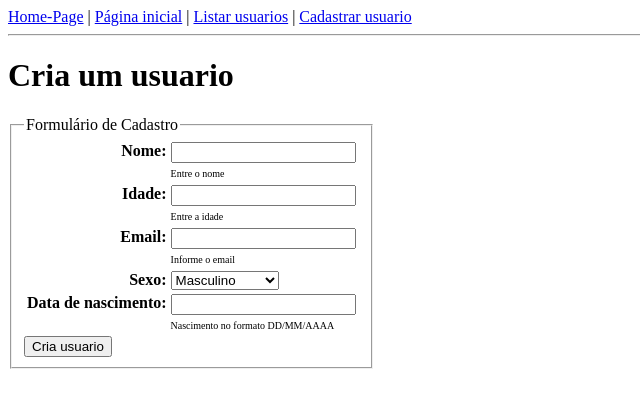
After one commit to LucasC-B/ProgWEB-Site, a Django app: page /usuarios/cria/ in a window 1280 px wide. The commit adds this page. Shown: the top 408 px of the page, without its empty margins (0-640 px from the left). Run offline with Django 4.2, Linux system fonts and the light colour scheme.

Commit message:
Funcionaliades de Lista e Inserir usuarios foram adicionados.

```diff
--- a/MeuSite/MeuSite/urls.py
+++ b/MeuSite/MeuSite/urls.py
@@ -16,12 +16,10 @@ Including another URLconf
 """
 from django.contrib import admin
 from django.urls import path
-from MeuApp import views
 from django.urls.conf import include
+from usuarios import views
 
 urlpatterns = [
     path('admin/', admin.site.urls),
-    path('', views.home, name='home'),
-    path('about/', views.about, name='about'),
     path('usuarios/', include('usuarios.urls')),
 ]
--- /dev/null
+++ b/MeuSite/usuarios/forms.py
@@ -0,0 +1,25 @@
+from django import forms
+from usuarios.models import Usuario
+
+sexChoices = [
+        ('1','Masculino'),
+        ('2','Feminino'),
+        ('3','Indeterminado'),
+    ]
+
+class UsuarioModel2Form(forms.ModelForm):
+
+    dtNasc = forms.DateField(
+        input_formats=['%d/%m/%Y'],
+        label='Data de nascimento',
+        help_text='Nascimento no formato DD/MM/AAAA',
+    )
+
+    sex = forms.ChoiceField(
+        choices=sexChoices,
+        label='Sexo',
+    )
+
+    class Meta:
+        model = Usuario
+        fields = '__all__'
--- a/MeuSite/usuarios/models.py
+++ b/MeuSite/usuarios/models.py
@@ -12,7 +12,7 @@ class Usuario(models.Model):
     email = models.EmailField(help_text='Informe o email',
                               max_length=254)
 
-    gender = models.CharField(help='Informe o seu gênero',
+    sex = models.CharField(help_text='Informe o seu sexo',
                               max_length=15)
 
 
--- /dev/null
+++ b/MeuSite/usuarios/static/usuarios/css/estilo.css
@@ -0,0 +1,24 @@
+@charset "UTF-8";
+/*
+Para incluir essa folha de estilo, utilize:
+<link rel="stylesheet"
+href="{% static 'contatos/css/estilo.css' %}">
+Não se esqueça de incluir a tag {% load static %}
+*/
+
+/* Ajuda de formulário */
+.helptext {
+    font-size: 10px;
+}
+
+/* Lista de erros no formulário */
+.errorlist {
+    color: #FF0000;
+    list-style-type: none;
+}
+
+/* somente th dentro de uma tag da classe formulário */
+.formulario th {
+    text-align: right;
+    vertical-align: text-top;
+}
--- /dev/null
+++ b/MeuSite/usuarios/templates/usuarios/criaUsuario.html
@@ -0,0 +1,22 @@
+{% load static %}
+<!DOCTYPE html>
+<html>
+    <head>
+        <title>Cria Usuario</title>
+        <link rel="stylesheet" href="{% static 'usuarios/css/estilo.css' %}">
+    </head>
+    <body>
+        {% include 'usuarios/links.html' %}
+        <h1>Cria um usuario</h1>
+        <form action="" method="POST">
+            <fieldset style="width: max-content;">
+                <legend>Formulário de Cadastro</legend>
+                {% csrf_token %}
+                <table class="formulario">
+                    {{ formulario.as_table }}
+                </table>
+                <button type="submit">Cria usuario</button>
+            </fieldset>
+        </form>
+    </body>
+</html>
--- /dev/null
+++ b/MeuSite/usuarios/templates/usuarios/links.html
@@ -0,0 +1,10 @@
+<!--
+Para incluir esse fragmento de página HTML
+em uma página HTML use:
+{ % include 'usuarios/links.html' % }
+-->
+<a href="/">Home-Page</a> |
+<a href="{% url 'usuarios:home-usuarios' %}">Página inicial</a> |
+<a href="{% url 'usuarios:lista-usuarios' %}">Listar usuarios</a> |
+<a href="{% url 'usuarios:cria-usuarios' %}">Cadastrar usuario</a>
+<hr>
--- a/MeuSite/usuarios/urls.py
+++ b/MeuSite/usuarios/urls.py
@@ -1,3 +1,13 @@
+from django.urls.conf import path
+from usuarios import views
+
+app_name = "usuarios"
+
 urlpatterns = [
-
+    path('cria/', views.UsuarioCreateView.as_view(),
+        name='cria-usuarios'),
+    path('lista/', views.UsuarioListView.as_view(),
+        name='lista-usuarios'),
+    path('', views.UsuarioListView.as_view(),
+        name='home-usuarios'),
 ]
--- a/MeuSite/usuarios/views.py
+++ b/MeuSite/usuarios/views.py
@@ -1,8 +1,11 @@
 from django.shortcuts import render
 from usuarios.models import Usuario
 from django.views.generic.base import View
+from usuarios.forms import UsuarioModel2Form
+from django.http.response import HttpResponseRedirect
+from django.urls.base import reverse_lazy
 
-class ContatoListView(View):
+class UsuarioListView(View):
     def get(self, request, *args, **kwargs):
         usuarios = Usuario.objects.all()
         contexto = { 'usuarios': usuarios, }
@@ -10,3 +13,17 @@ class ContatoListView(View):
             request,
             'usuarios/listaUsuarios.html',
             contexto)
+
+class UsuarioCreateView(View):
+    def get(self, request, *args, **kwargs):
+        contexto = { 'formulario': UsuarioModel2Form, }
+        return render(request,
+            'usuarios/criaUsuario.html', contexto)
+
+    def post(self, request, *args, **kwargs):
+        formulario = UsuarioModel2Form(request.POST)
+        if formulario.is_valid():
+            usuario = formulario.save()
+            usuario.save()
+            return HttpResponseRedirect(reverse_lazy(
+                'usuarios:lista-usuarios'))
```
Also changed, not shown: MeuSite/usuarios/templates/usuarios/listaUsuarios.html (+17 -0 lines), MeuSite/db.sqlite3, MeuSite/usuarios/migrations/0001_initial.py (added), MeuSite/usuarios/migrations/0002_remove_usuario_gender_usuario_sex.py (added), MeuSite/usuarios/static/usuarios/estilo.css (added).
